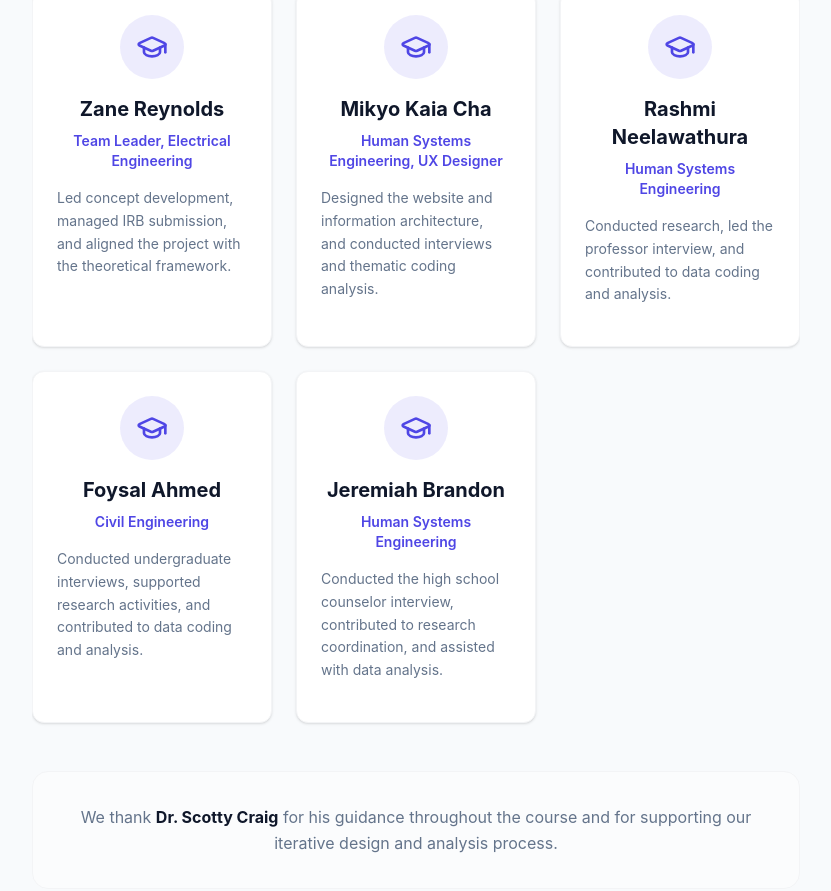
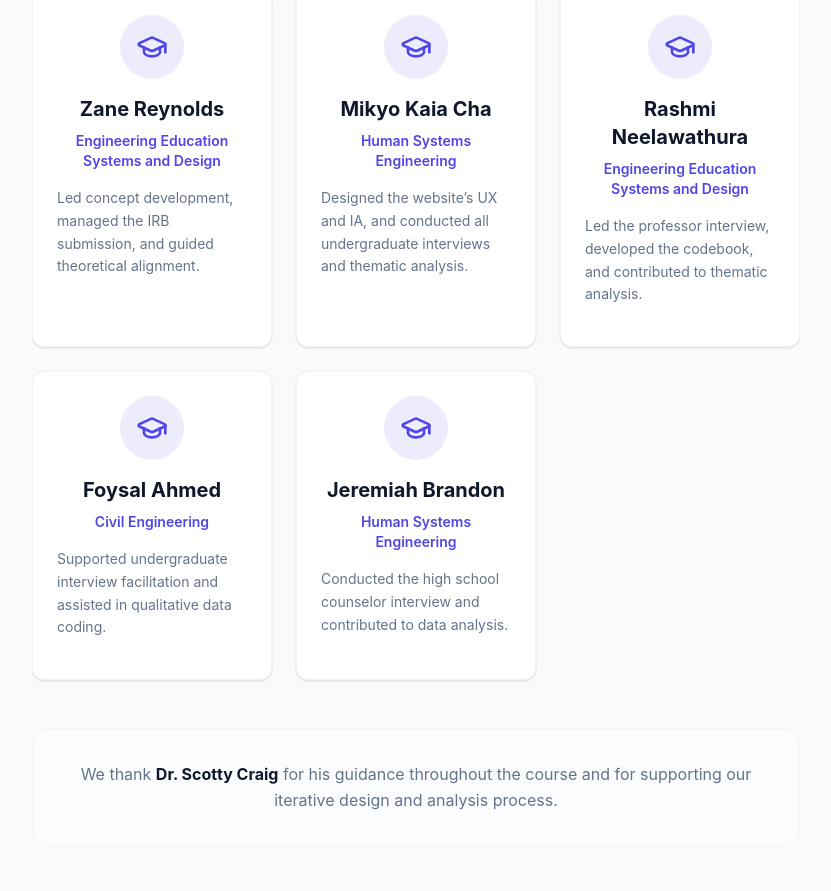
Before and after one commit to kaiacha/Stemstep, a React (Vite) app: page /about in a window 1280 px wide. Shown: the part 1780-2671 px from the top of the page, without its empty margins (224-1055 px from the left). Built offline with nearby package versions, Linux system fonts and the light colour scheme.

Commit message:
edit roles in  About

```diff
--- a/src/pages/About.jsx
+++ b/src/pages/About.jsx
@@ -13,25 +13,25 @@
 const teamMembers = [
   {
     name: "Zane Reynolds",
-    role: "Team Leader, Electrical Engineering",
+    role: "Engineering Education Systems and Design",
     contributions:
-      "Led concept development, managed IRB submission, and aligned the project with the theoretical framework.",
+      "Led concept development, managed the IRB submission, and guided theoretical alignment.",
     linkedin: null,
     portfolio: null,
   },
   {
     name: "Mikyo Kaia Cha",
-    role: "Human Systems Engineering, UX Designer",
+    role: "Human Systems Engineering",
     contributions:
-      "Designed the website and information architecture, and conducted interviews and thematic coding analysis.",
+      "Designed the website’s UX and IA, and conducted all undergraduate interviews and thematic analysis.",
     linkedin: null,
     portfolio: null,
   },
   {
     name: "Rashmi Neelawathura",
-    role: "Human Systems Engineering",
+    role: "Engineering Education Systems and Design",
     contributions:
-      "Conducted research, led the professor interview, and contributed to data coding and analysis.",
+      "Led the professor interview, developed the codebook, and contributed to thematic analysis.",
     linkedin: null,
     portfolio: null,
   },
@@ -39,7 +39,7 @@
     name: "Foysal Ahmed",
     role: "Civil Engineering",
     contributions:
-      "Conducted undergraduate interviews, supported research activities, and contributed to data coding and analysis.",
+      "Supported undergraduate interview facilitation and assisted in qualitative data coding.",
     linkedin: null,
     portfolio: null,
   },
@@ -47,7 +47,7 @@
     name: "Jeremiah Brandon",
     role: "Human Systems Engineering",
     contributions:
-      "Conducted the high school counselor interview, contributed to research coordination, and assisted with data analysis.",
+      "Conducted the high school counselor interview and contributed to data analysis.",
     linkedin: null,
     portfolio: null,
   },
```
